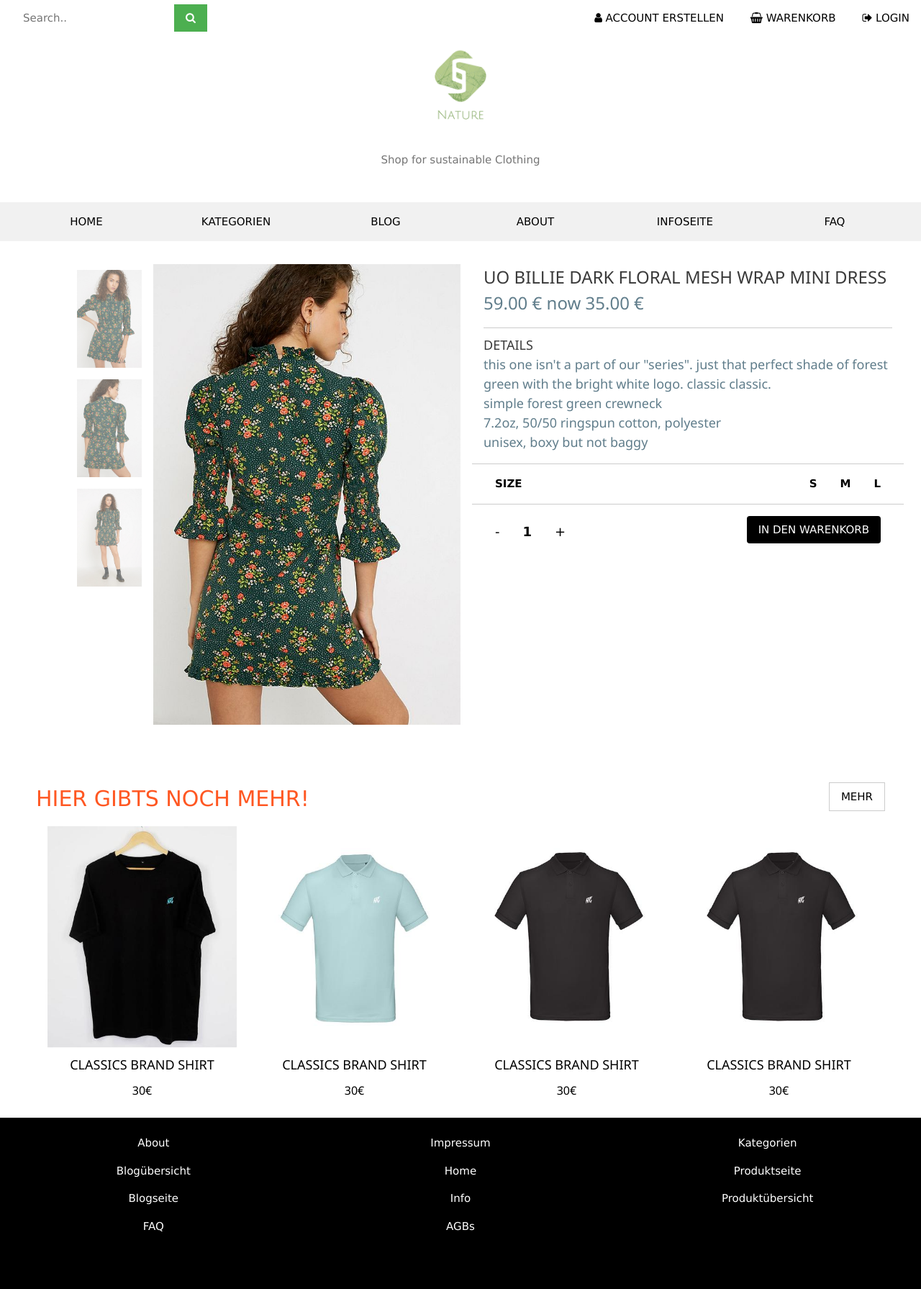
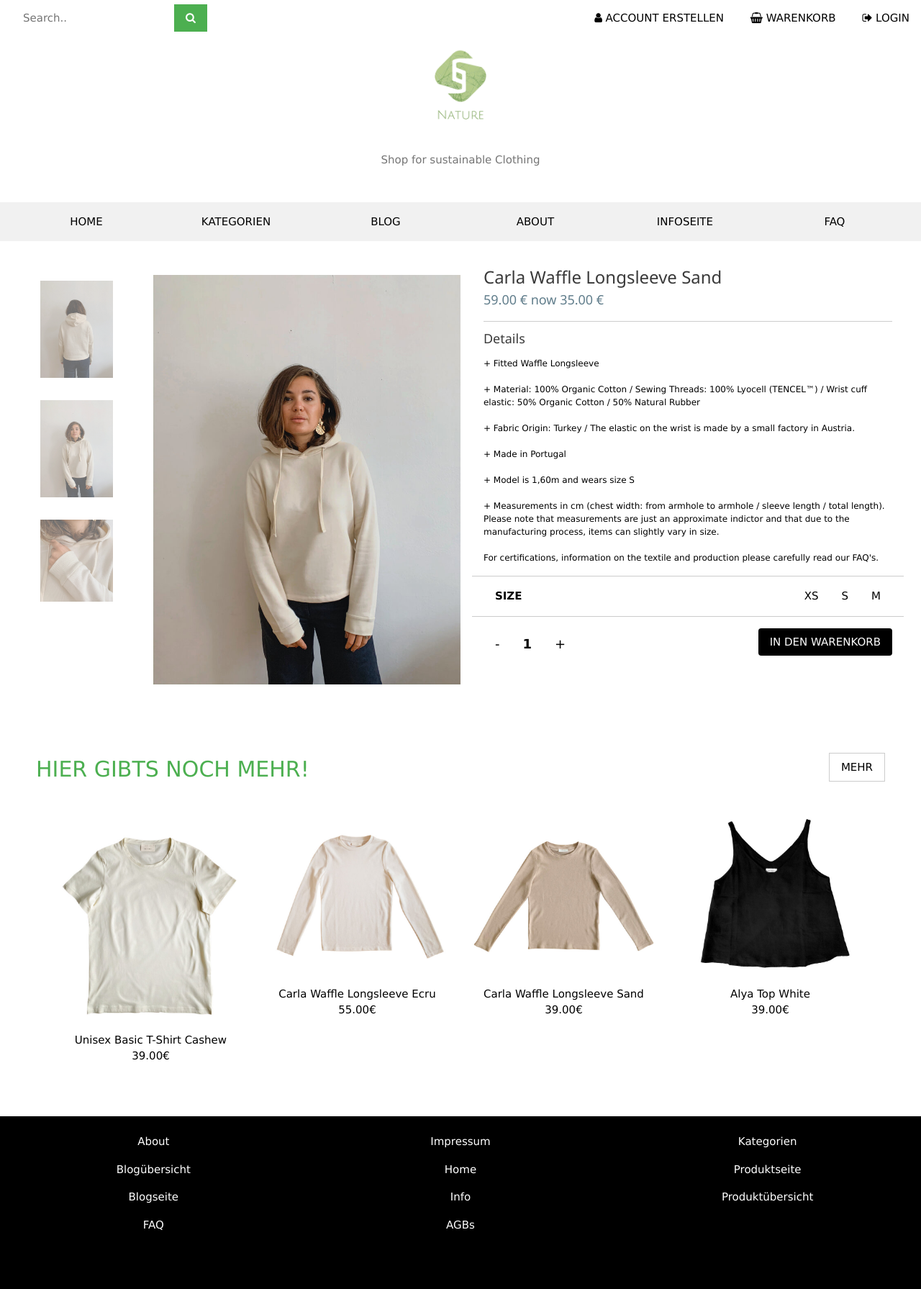
Before and after one commit to flupppi/WebTech-Projekt, a PHP site: page /public_html/Produktseite.php in a window 1280 px wide. Shown: the part 33-1824 px from the top of the page at 72% size. Run offline with PHP 8.4, Linux system fonts and the light colour scheme.

Commit message:
Produktseite
Slideshow wurde repariert, Produktseite wurde strukturell sowie inhaltlich stark angepasst.

kleinere strukturelle veränderungen bei der Produktübersicht.

```diff
--- a/WebShop/css/style.css
+++ b/WebShop/css/style.css
@@ -1116,9 +1116,7 @@ a{
 .w3-right{
     float:right!important
 }
-.w3-center-float{
-    float:center!important
-}
+
 
 /* gibt dem Element einen Hover Effekt */
 .w3-button:hover{
@@ -1458,7 +1456,20 @@ a{
     background: lightblue;
     color: black;
   }
-
+/*entfernt die Unterstreichung eines Elements*/
   .w3-nouline{
       text-decoration: none;
   }
+  /* gibt einem Feld eine feste größe*/
+    .w3-width-medium{
+        max-width: 600px;
+    }
+  .mySlidesMobile {
+      display:none
+  }
+  .w3-left, .w3-right, .w3-badge {
+      cursor:pointer
+  }
+  .w3-badge {
+      height:13px;width:13px;padding:0
+  }
--- a/WebShop/public_html/Produktseite.php
+++ b/WebShop/public_html/Produktseite.php
@@ -2,133 +2,171 @@
 
 include "header.php";
 ?>
+
+<script src="../js/slideshow_button.js"></script>
+<script src="../js/slideshow.js"></script>
 <main>
-    <div class="w3-bar" style="max-width: 1280px; margin-left:auto;margin-right:auto; ">
+    <div class="w3-bar w3-content-margin">
 
-        <div class="w3-col w3-padding-32" style="max-width:50%">
+        <section class="w3-col w3-padding-32 w3-half w3-hide-small">
 
-            <div class="w3-third w3-right-align">
-                <div class="w3-padding">
+            <article class="w3-third w3-right-align">
+                <figure class="w3-padding">
 
-                    <img class="w3-opacity w3-hover-opacity-off" src="img/img1.jpeg" alt="green dress"
-                         style="width:50%;cursor:pointer;border-width:medium;" onclick="currentDiv(1)">
-                </div>
-                <div class="w3-padding">
-                    <img class="w3-opacity w3-hover-opacity-off" src="img/img2.jpeg" alt="green dress"
-                         style="width:50%;cursor:pointer;border-width:medium;" onclick="currentDiv(2)">
-                </div>
-                <div class="w3-padding">
-                    <img class="w3-opacity w3-hover-opacity-off" src="img/img3.jpeg" alt="green dress"
-                         style="width:50%;cursor:pointer;border-width:medium;" onclick="currentDiv(3)">
-                </div>
+                    <img class="w3-opacity w3-hover-opacity-off w3-image" src="img/items/Coco_Hoodie_Dariadeh_2b.JPG"
+                         alt="green dress"
+                         onclick="currentDiv(1)">
+                </figure>
+                <figure class="w3-padding">
+                    <img class="w3-opacity w3-hover-opacity-off w3-image" src="img/items/Coco_Hoodie_Dariadeh_1.JPG"
+                         alt="green dress"
+                         onclick="currentDiv(2)">
+                </figure>
+                <figure class="w3-padding">
+                    <img class="w3-opacity w3-hover-opacity-off w3-image" src="img/items/Coco_Hoodie_Dariadeh_3.JPG"
+                         alt="green dress"
+                         onclick="currentDiv(3)">
+                </figure>
+            </article>
+
+            <article class="w3-twothird w3-left-align">
+                <figure class="w3-content">
+                    <img class="mySlides w3-image" src="img/items/Coco_Hoodie_Dariadeh_2b.JPG" style="display:none"
+                         alt="green dress">
+                    <img class="mySlides w3-image" src="img/items/Coco_Hoodie_Dariadeh_1.JPG" style="display:block"
+                         alt="green dress">
+                    <img class="mySlides w3-image" src="img/items/Coco_Hoodie_Dariadeh_3.JPG" style="display:none"
+                         alt="green dress">
+
+                </figure>
+            </article>
+        </section>
+
+        <section class="w3-content w3-display-container w3-hide-medium w3-hide-large" style="max-width:800px">
+            <img class="mySlidesMobile" src="img/items/Coco_Hoodie_Dariadeh_2b.JPG" style="width:100%">
+            <img class="mySlidesMobile" src="img/items/Coco_Hoodie_Dariadeh_1.JPG" style="width:100%; display: block">
+            <img class="mySlidesMobile" src="img/items/Coco_Hoodie_Dariadeh_3.JPG" style="width:100%">
+            <div class="w3-center w3-container w3-section w3-large w3-text-white w3-display-bottommiddle"
+                 style="width:100%">
+                <div class="w3-left w3-hover-text-khaki" onclick="plusDivs(-1)">&#10094;</div>
+                <div class="w3-right w3-hover-text-khaki" onclick="plusDivs(1)">&#10095;</div>
+                <span class="w3-badge demoMobile w3-border w3-transparent w3-hover-white"
+                      onclick="currentDivMobile(1)"></span>
+                <span class="w3-badge demoMobile w3-border w3-transparent w3-hover-white"
+                      onclick="currentDivMobile(2)"></span>
+                <span class="w3-badge demoMobile w3-border w3-transparent w3-hover-white"
+                      onclick="currentDivMobile(3)"></span>
             </div>
+        </section>
 
-            <div class="w3-twothird w3-left-align">
-                <div class="w3-content">
-                    <img class=" mySlides" src="img/img1.jpeg" style="width:100%;display:none" alt="green dress">
-                    <img class="mySlides" src="img/img2.jpeg" style="width:100%;display:block" alt="green dress">
-                    <img class="mySlides" src="img/img3.jpeg" style="width:100%;display:none" alt="green dress">
 
-                </div>
+        <section class="w3-margin  w3-show-inline-block w3-width-medium">
+            <h1 class="w3-xlarge w3-left-align w3-margin">
+                <span class="w3-text-dark-gray">Carla Waffle Longsleeve Sand</span>
+                <span class="w3-text-blue-gray w3-large w3-block">59.00 € now 35.00 € </span>
+            </h1>
+            <div class="w3-left-align w3-margin w3-border-top">
+                <article class="w3-medium">
+                    <h2 class="w3-text-dark-gray w3-large">Details</h2>
+                    <p class="w3-small"> + Fitted Waffle Longsleeve <br>
+                        <br>
+                        + Material: 100% Organic Cotton / Sewing Threads: 100% Lyocell (TENCEL™) / Wrist cuff elastic:
+                        50% Organic Cotton / 50% Natural Rubber<br>
+                        <br>
+                        + Fabric Origin: Turkey / The elastic on the wrist is made by a small factory in Austria.<br>
+                        <br>
+                        + Made in Portugal<br>
+                        <br>
+                        + Model is 1,60m and wears size S<br>
+                        <br>
+                        + Measurements in cm (chest width: from armhole to armhole / sleeve length / total length).
+                        Please note that measurements are just an approximate indictor and that due to the manufacturing
+                        process, items can slightly vary in size.<br>
+                        <br>
+
+
+                        For certifications, information on the textile and production please carefully read our FAQ's.<br>
+                    </p>
+                </article>
             </div>
-        </div>
-        <div class="w3-margin  w3-show-inline-block" style="max-width:600px;">
-            <div class="w3-left-align w3-margin">
-                <h1 style="font-size: x-large; font-weight:400">
-            <span class="w3-text-dark-gray" style="text-transform: uppercase;">UO Billie Dark Floral Mesh Wrap Mini
-              Dress</span>
-                    <span class="w3-text-blue-gray" style="display:block">59.00 € now 35.00 € </span>
-                </h1>
-            </div>
-            <div class="w3-left-align w3-margin w3-border-top">
-                <h1 style="font-size: large; font-weight:400">
-                    <span class="w3-text-dark-gray" style="text-transform: uppercase;">Details</span>
-                    <span class="w3-text-blue-gray" style="display:block"> this one isn't a part of our "series". just that
-              perfect shade of forest green with the bright white logo. classic classic.
-            </span>
-                    <span class="w3-text-blue-gray" style="display:block">simple forest green crewneck</span>
-                    <span class="w3-text-blue-gray" style="display:block"> 7.2oz, 50/50 ringspun cotton, polyester</span>
-                    <span class="w3-text-blue-gray" style="display:block"> unisex, boxy but not baggy </span>
-                </h1>
+            <!-- Größenauswahl -->
+            <div class="w3-bar w3-border-top">
+                <label class="w3-left w3-bar-item">
+                    <b class="w3-bar-item w3-bold">
+                        SIZE
+                    </b>
+                </label>
+                <label class="w3-right w3-bar-item">
+                    <button class="w3-bar-item w3-button">XS</button>
+                    <button class="w3-bar-item w3-button">S</button>
+                    <button class="w3-bar-item w3-button">M</button>
+                </label>
             </div>
 
             <div class="w3-bar w3-border-top">
-                <div class="w3-left w3-bar-item">
-                    <b class="w3-bar-item" style=" font-weight:bolder">
-                        SIZE
-                    </b>
-                </div>
-                <div class="w3-right w3-bar-item">
-                    <div class="w3-bar-item w3-button"><b>S</b></div>
-                    <div class="w3-bar-item w3-button"><b>M</b></div>
-                    <div class="w3-bar-item w3-button"><b>L</b></div>
-                </div>
+                <label class="w3-left w3-bar-item w3-padding-16">
+                    <button class="w3-bar-item w3-button w3-white w3-hover-black w3-large">-</button>
+                    <span class="w3-bar-item w3-large w3-bold">1</span>
+                    <button class="w3-bar-item w3-button w3-white w3-hover-black w3-large">+</button>
+                </label>
+                <button class=" w3-margin w3-btn w3-round w3-black w3-right w3-bar-item">IN DEN WARENKORB</button>
             </div>
-            <div class="w3-bar w3-border-top">
-                <div class="w3-left w3-bar-item w3-padding-16">
-                    <button class="w3-bar-item w3-button w3-white w3-hover-black w3-large">-</button>
-                    <div class="w3-bar-item w3-large"><b>1</b></div>
-                    <button class="w3-bar-item w3-button w3-white w3-hover-black w3-large">+</button>
-                </div>
-                <div class="w3-right w3-bar-item">
-                    <div class="w3-bar-item" >
-                        <button class="w3-btn w3-round w3-black">IN DEN WARENKORB</button></div>
-                </div>
-            </div>
-        </div>
+        </section>
     </div>
 
 
-    <div class=" w3-row">
-        <div class="w3-padding-48 " style="max-width: 1180px; margin-left: auto; margin-right: auto; ">
+
+        <section class="w3-padding-48 w3-content-margin w3-row " style="max-width: 1180px; margin-left: auto; margin-right: auto; ">
             <div class="w3-bar">
-                <span class=" fa-2x fa-tex w3-text-deep-orange">HIER GIBTS NOCH MEHR!</span>
-                <div class=" w3-border w3-bar-item w3-button w3-right">
-                    <a class="">MEHR</a></div>
+                <span class=" fa-2x fa-tex w3-text-green">HIER GIBTS NOCH MEHR!</span>
+                <button class=" w3-border w3-bar-item w3-button w3-right">
+                    <a class="w3-nouline" href="Produktübersicht.php">MEHR</a>
+                </button>
             </div>
-            <div class="w3-quarter ">
-                <div class=" w3-margin">
-                    <img src="img/deluxe_shirt_black_tuerkis_large.jpg" style="width:100%" alt="Türkis shirt">
-                    <div class="w3-container w3-center">
-                        <h5>CLASSICS BRAND SHIRT</h5>
-                        <h6>30€</h6>
-                    </div>
+            <section class="w3-row w3-padding">
+                <div class="w3-quarter  "> <a  class="w3-nouline" href="Produktseite.php">
+                        <figure class=" w3-margin">
+
+                            <img src="img/items/BasicTShirtLouis.jpg"  style="width:100%" alt="shirt türkis">
+                            <figcaption class="w3-container w3-center w3-medium">
+                                Unisex Basic T-Shirt Cashew
+                                <span class="w3-row">39.00€</span>
+                            </figcaption>
+                        </figure>
+                    </a>
                 </div>
-            </div>
+                <div class="w3-quarter"><a class="w3-nouline" href="Produktseite.php">
+                        <figure class=" w3-margin">
+                            <img src="img/items/carla_Ecru.jpg" style="width:100%" alt="shirt türkis">
+                            <figcaption class="w3-container w3-center w3-medium">
+                                Carla Waffle Longsleeve Ecru
+                                <span class="w3-row">55.00€</span>
+                            </figcaption>
+                        </figure></a>
+                </div>
+                <div class="w3-quarter"><a class="w3-nouline" href="Produktseite.php">
+                        <figure class=" w3-margin">
+                            <img src="img/items/carla_sand.jpg" style="width:100%" alt="shirt türkis">
+                            <figcaption class="w3-container w3-center w3-medium">
+                                Carla Waffle Longsleeve Sand
+                                <span class="w3-row">39.00€</span>
+                            </figcaption>
+                        </figure>
+                    </a>
+                </div>
+                <div class="w3-quarter"><a class="w3-nouline" href="Produktseite.php">
+                        <figure class=" w3-margin">
+                            <img src="img/items/dariadeh_ayla_top_lowres.jpg" style="width:100%" alt="shirt türkis">
+                            <figcaption class="w3-container w3-center w3-medium">
+                                Alya Top White
+                                <span class="w3-row">39.00€</span>
+                            </figcaption>
+                        </figure>
+                    </a>
+                </div
 
-            <div class="w3-quarter">
-                <div class=" w3-margin">
-                    <img src="img/deluxe_polo_mint_white_large.jpg" style="width:100%" alt="Mint shirt">
-                    <div class="w3-container w3-center">
-                        <h5>CLASSICS BRAND SHIRT</h5>
-                        <h6>30€</h6>
-
-                    </div>
-                </div>
-            </div>
-
-            <div class="w3-quarter">
-                <div class=" w3-margin">
-                    <img src="img/deluxe_polo_black_white_large.jpg" style="width:100%" alt="Black polo">
-                    <div class="w3-container w3-center">
-                        <h5>CLASSICS BRAND SHIRT</h5>
-                        <h6>30€</h6>
-
-                    </div>
-                </div>
-            </div>
-            <div class="w3-quarter">
-                <div class="w3-margin">
-                    <img src="img/deluxe_polo_black_white_large.jpg" style="width:100%" alt="Black polo with white logo">
-                    <div class="w3-container w3-center">
-                        <h5>CLASSICS BRAND SHIRT</h5>
-                        <h6>30€</h6>
-
-                    </div>
-                </div>
-            </div>
-        </div>
-    </div>
+            </section>
+        </section>
 </main>
 
 
```
Also changed, not shown: WebShop/js/slideshow.js (added, +20 -0 lines), WebShop/js/slideshow_button.js (added, +27 -0 lines), WebShop/public_html/Produktübersicht.php (+6 -6 lines), WebShop/public_html/w3-header-footer.html (+7 -187 lines).
